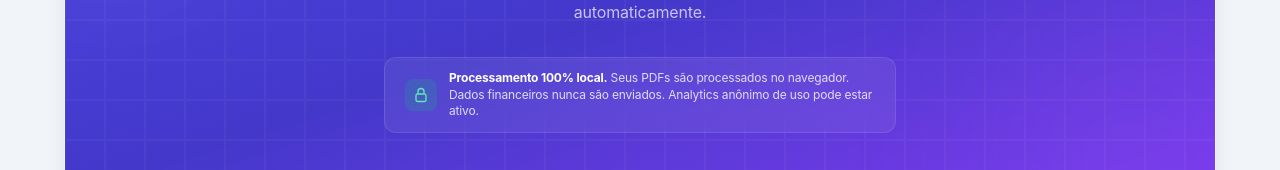
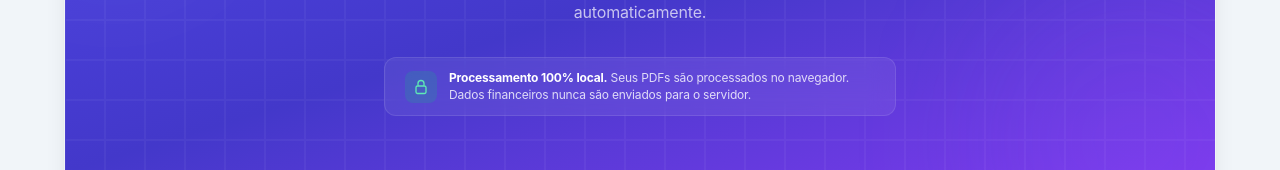
Before and after one commit to miguelslemos/stock_portfolio, a React (Vite) app: page / in a window 1280 px wide. Shown: the part 213-383 px from the top of the page. Built offline with nearby package versions, Linux system fonts and the light colour scheme; no server answers.

Commit message:
Update file load (#15)

```diff
--- a/src/presentation/App.tsx
+++ b/src/presentation/App.tsx
@@ -64,7 +64,8 @@ export function App() {
     analytics.trackEvent('demo_loaded');
     void (async () => {
       try {
-        const res = await fetch('/demo-data.json');
+        const base = import.meta.env.BASE_URL;
+        const res = await fetch(`${base}demo-data.json`);
         const json = await res.text();
         void portfolio.processPortfolio({
           tradePDFs: [],
--- a/src/presentation/components/Header.tsx
+++ b/src/presentation/components/Header.tsx
@@ -59,7 +59,7 @@ export function Header({ isDark, onToggleTheme }: HeaderProps) {
           </div>
           <p className="text-xs leading-snug text-white/80">
             <strong className="text-white">Processamento 100% local.</strong>{' '}
-            Seus PDFs são processados no navegador. Dados financeiros nunca são enviados. Analytics anônimo de uso pode estar ativo.
+            Seus PDFs são processados no navegador. Dados financeiros nunca são enviados para o servidor.
           </p>
         </div>
       </div>
```
